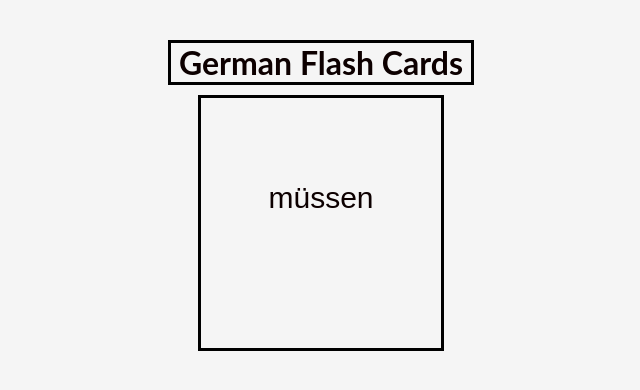
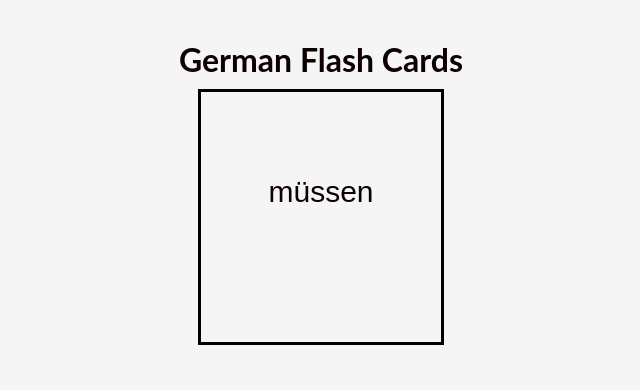
Before and after one commit to sebastian-ch/flashCards, a plain HTML site: page index.html in a window 1280 px wide. Shown: the whole page, without its empty margins (319-959 px from the left). Drawn offline with nearby package versions, Linux system fonts and the light colour scheme.

Commit message:
remove h1 border

```diff
--- a/style.css
+++ b/style.css
@@ -10,7 +10,7 @@ body {
 h1 {
     width: 300px;
     margin: 10px auto 10px auto;
-    border: 3px solid black;
+   /* border: 3px solid black; */
     text-align: center;
     margin-top: 40px;
 }
```
